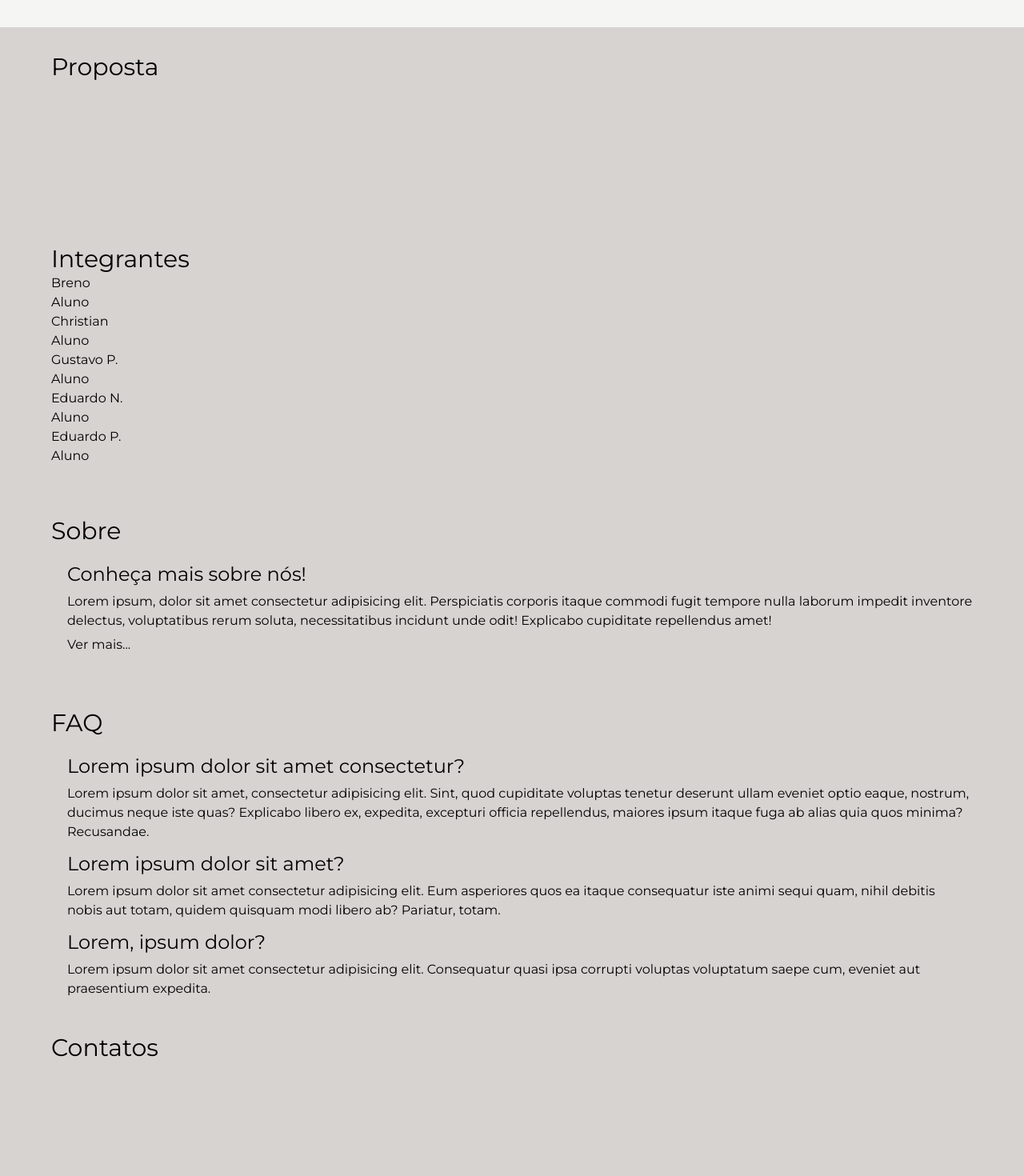
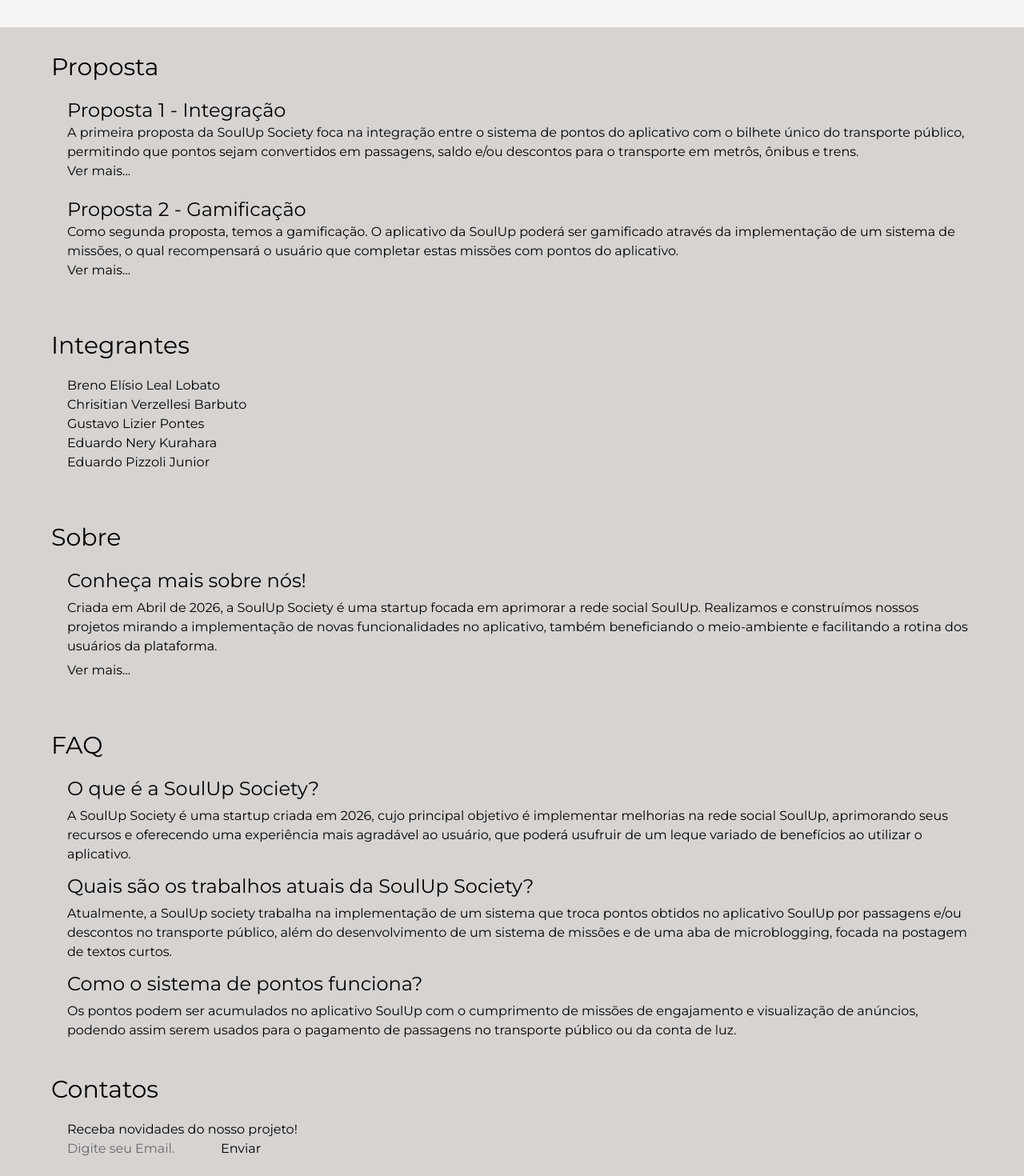
Before and after one commit to SoulUp-Society-Trabalhos/1--Challenge-2--semestre, a React (Vite) app in the folder soulup-society/: page / in a window 1280 px wide. Shown: the part 800-2270 px from the top of the page at 80% size. Built offline with nearby package versions, Linux system fonts and the light colour scheme.

Commit message:
feat : adicionando o conteúdo da página inicial/Home.

```diff
--- a/soulup-society/src/routes/Home/index.tsx
+++ b/soulup-society/src/routes/Home/index.tsx
@@ -4,10 +4,10 @@
     <main>
       <section className="min-h-[90vh] bg-stone-100 font-montserrat flex flex-col items-center justify-center">
         <div className="text-center flex flex-col gap-3">
-          <h1 className="text-6xl font-bold mb-6">SoulUp Society - Fiap</h1>
+          <h1 className="text-6xl font-bold mb-6">SoulUp Society</h1>
 
           <p className="text-2xl">
-            Uma breve apresentação de nossa proposta, girando em torno da
+            Uma breve apresentação de nossa startup, girando em torno da
             empresa SoulUp.
           </p>
         </div>
@@ -16,35 +16,44 @@
       <section className="bg-stone-300 py-8 px-[5%]">
         <div className="py-8! px-[5%]! min-h-[30vh]">
           <h2 className="text-3xl">Proposta</h2>
+          <div className="mt-5! ml-5!">
+            <p className="text-2xl ">Proposta 1 - Integração</p>
+            <p>A primeira proposta da SoulUp Society foca na integração entre o sistema de pontos do aplicativo com o bilhete único do transporte público, permitindo que pontos sejam convertidos em passagens, saldo e/ou descontos para o transporte em metrôs, ônibus e trens.</p>
+            <Link to="/proposta" className="">
+              Ver mais...
+            </Link>
+          </div>
+          <div className="mt-5! ml-5!">
+            <p className="text-2xl ">Proposta 2 - Gamificação</p>
+            <p>Como segunda proposta, temos a gamificação. O aplicativo da SoulUp poderá ser gamificado através da implementação de um sistema de missões, o qual recompensará o usuário que completar estas missões com pontos do aplicativo.</p>
+            <Link to="/proposta2" className="">
+              Ver mais...
+            </Link>
+          </div>
         </div>
 
         <div className="py-8! px-[5%]! min-h-[30vh]">
           <h2 className="text-3xl">Integrantes</h2>
-          <div>
+          <div className="mt-5! ml-5!">
             <div className="bg-">
               <img src="" alt="" />
-              <h3>Breno</h3>
-              <p>Aluno</p>
+              <h3>Breno Elísio Leal Lobato</h3>
             </div>
             <div className="">
               <img src="" alt="" />
-              <h3>Christian</h3>
-              <p>Aluno</p>
+              <h3>Chrisitian Verzellesi Barbuto</h3>
             </div>
             <div className="">
               <img src="" alt="" />
-              <h3>Gustavo P.</h3>
-              <p>Aluno</p>
+              <h3>Gustavo Lizier Pontes</h3>
             </div>
             <div className="">
               <img src="" alt="" />
-              <h3>Eduardo N.</h3>
-              <p>Aluno</p>
+              <h3>Eduardo Nery Kurahara</h3>
             </div>
             <div className="">
               <img src="" alt="" />
-              <h3>Eduardo P.</h3>
-              <p>Aluno</p>
+              <h3>Eduardo Pizzoli Junior</h3>
             </div>
           </div>
         </div>
@@ -54,11 +63,7 @@
           <div className="mt-5! ml-5!">
             <p className="text-2xl ">Conheça mais sobre nós!</p>
             <p className="text-base mb-1.5! mt-1.5!">
-              Lorem ipsum, dolor sit amet consectetur adipisicing elit.
-              Perspiciatis corporis itaque commodi fugit tempore nulla laborum
-              impedit inventore delectus, voluptatibus rerum soluta,
-              necessitatibus incidunt unde odit! Explicabo cupiditate
-              repellendus amet!
+              Criada em Abril de 2026, a SoulUp Society é uma startup focada em aprimorar a rede social SoulUp. Realizamos e construímos nossos projetos mirando a implementação de novas funcionalidades no aplicativo, também beneficiando o meio-ambiente e facilitando a rotina dos usuários da plataforma.
             </p>
             <Link to="/sobre" className="">
               Ver mais...
@@ -71,31 +76,22 @@
           <div className="mt-5! ml-5!">
             <div className="mb-3!">
               <p className="text-2xl mb-1.5!">
-                Lorem ipsum dolor sit amet consectetur?
+                O que é a SoulUp Society?
               </p>
               <p className="text-base">
-                Lorem ipsum dolor sit amet, consectetur adipisicing elit. Sint,
-                quod cupiditate voluptas tenetur deserunt ullam eveniet optio
-                eaque, nostrum, ducimus neque iste quas? Explicabo libero ex,
-                expedita, excepturi officia repellendus, maiores ipsum itaque
-                fuga ab alias quia quos minima? Recusandae.
+                A SoulUp Society é uma startup criada em 2026, cujo principal objetivo é implementar melhorias na rede social SoulUp, aprimorando seus recursos e oferecendo uma experiência mais agradável ao usuário, que poderá usufruir de um leque variado de benefícios ao utilizar o aplicativo.
               </p>
             </div>
             <div className="mb-3!">
-              <p className="text-2xl mb-1.5!">Lorem ipsum dolor sit amet?</p>
+              <p className="text-2xl mb-1.5!">Quais são os trabalhos atuais da SoulUp Society?</p>
               <p className="text-base">
-                Lorem ipsum dolor sit amet consectetur adipisicing elit. Eum
-                asperiores quos ea itaque consequatur iste animi sequi quam,
-                nihil debitis nobis aut totam, quidem quisquam modi libero ab?
-                Pariatur, totam.
+                Atualmente, a SoulUp society trabalha na implementação de um sistema que troca pontos obtidos no aplicativo SoulUp por passagens e/ou descontos no transporte público, além do desenvolvimento de um sistema de missões e de uma aba de microblogging, focada na postagem de textos curtos.
               </p>
             </div>
             <div className="mb-3!">
-              <p className="text-2xl mb-1.5!">Lorem, ipsum dolor?</p>
+              <p className="text-2xl mb-1.5!">Como o sistema de pontos funciona?</p>
               <p className="text-base">
-                Lorem ipsum dolor sit amet consectetur adipisicing elit.
-                Consequatur quasi ipsa corrupti voluptas voluptatum saepe cum,
-                eveniet aut praesentium expedita.
+                Os pontos podem ser acumulados no aplicativo SoulUp com o cumprimento de missões de engajamento e visualização de anúncios, podendo assim serem usados para o pagamento de passagens no transporte público ou da conta de luz.
               </p>
             </div>
           </div>
@@ -103,6 +99,38 @@
 
         <div className="py-8 px-[5%]! min-h-[30vh]">
           <h2 className="text-3xl">Contatos</h2>
+          <div className="mt-5! ml-5!">
+            <section className="newsletter">
+              <h2>Receba novidades do nosso projeto!</h2>
+              <dialog id="modal">
+                <button aria-label="Fechar a Janela" id="btnFecharModal">
+                  X
+                </button>
+                <div id="msg">
+                  <p>TESTE DE MSG</p>
+                </div>
+              </dialog>
+              <form className="formulario__newsletter" action="" method="">
+                <fieldset className="newsletter__fieldset">
+                  <label htmlFor="idEmail" className="sr-only">
+                    Email
+                  </label>
+                  <div className="container__newsletter">
+                    <input
+                      type="email"
+                      id="idEmail"
+                      name="email"
+                      placeholder="Digite seu Email."
+                      required
+                    />
+                    <button type="submit" id="btnEnviar">
+                      Enviar
+                    </button>
+                  </div>
+                </fieldset>
+              </form>
+            </section>
+          </div>
         </div>
       </section>
     </main>
```
